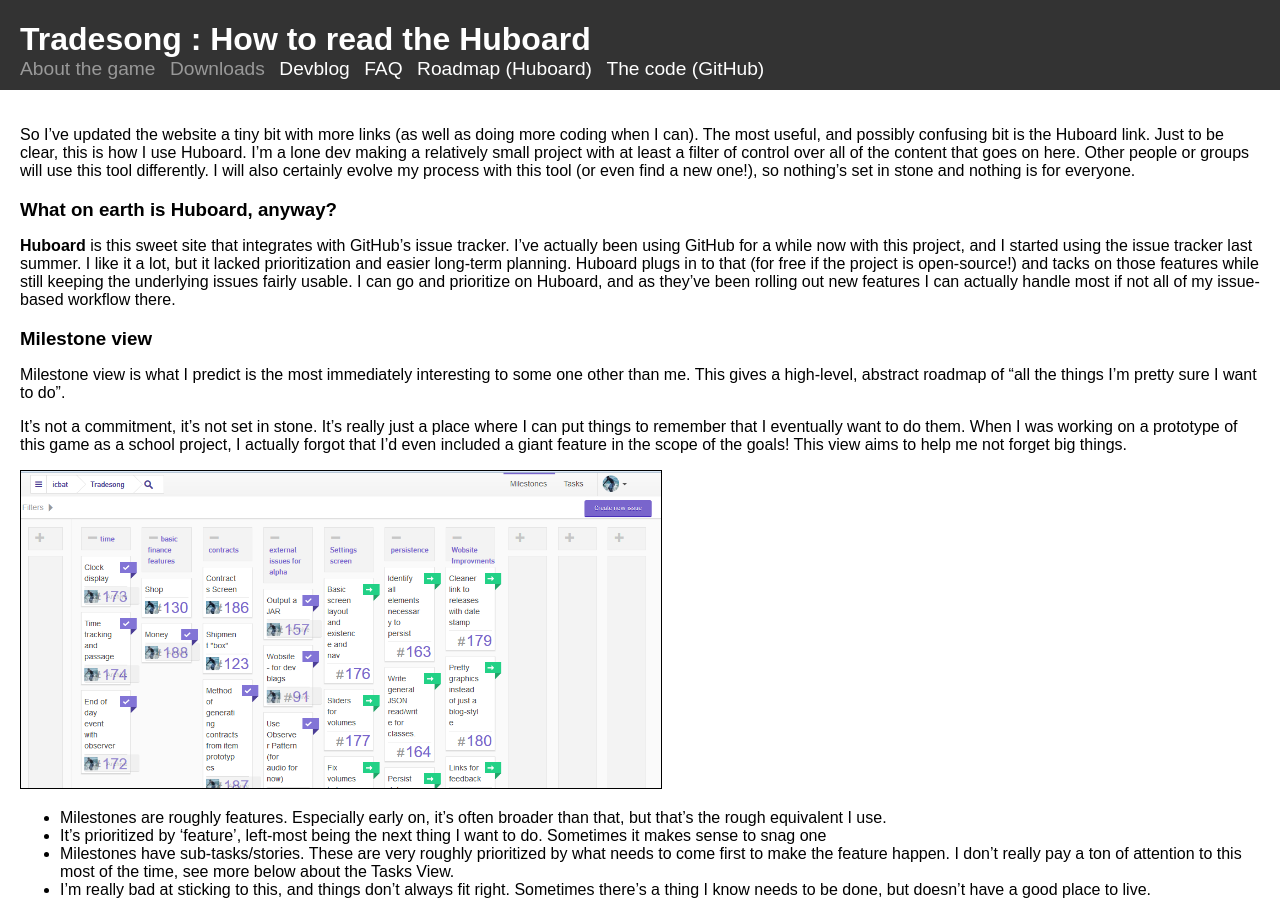
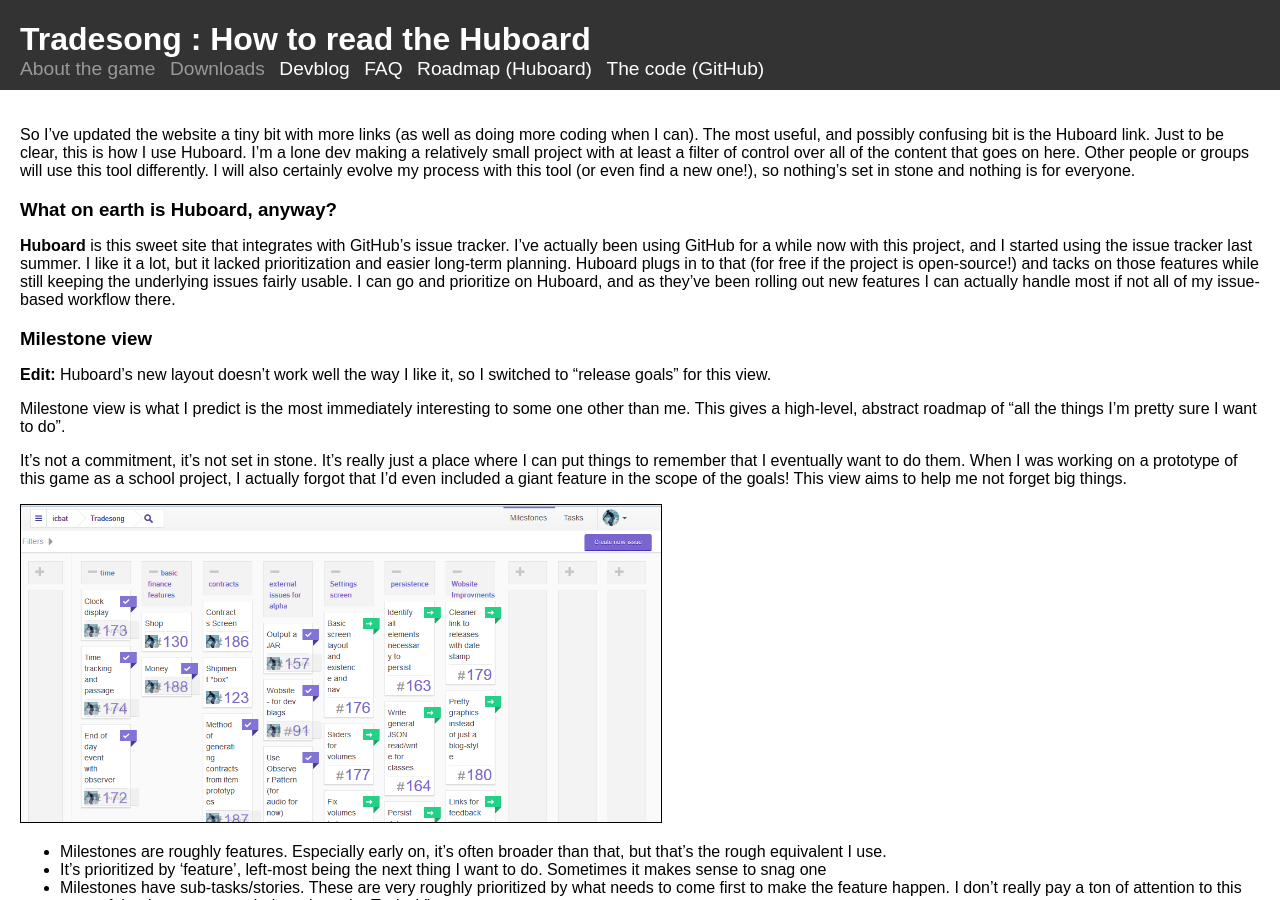
Before and after one commit to icbat/tradesong, a Jekyll site: the page built from _posts/2014-2-10-reading-huboard.md, in a window 1280 px wide and 900 px high. Built offline with Jekyll 4.4.1, drawn with Linux system fonts in a browser that asks for light colours.

Commit message:
Update to this post

```diff
--- a/_posts/2014-2-10-reading-huboard.md
+++ b/_posts/2014-2-10-reading-huboard.md
@@ -10,6 +10,8 @@
 [Huboard](http://www.huboard.com) is this sweet site that integrates with GitHub's issue tracker. I've actually been using GitHub for a while now with this project, and I started using the issue tracker last summer. I like it a lot, but it lacked prioritization and easier long-term planning. Huboard plugs in to that (for free if the project is open-source!) and tacks on those features while still keeping the underlying issues fairly usable. I can go and prioritize on Huboard, and as they've been rolling out new features I can actually handle most if not all of my issue-based workflow there.
 
 ### Milestone view
+
+**Edit:** Huboard's new layout doesn't work well the way I like it, so I switched to "release goals" for this view.
 
 Milestone view is what I predict is the most immediately interesting to some one other than me. This gives a high-level, abstract roadmap of "all the things I'm pretty sure I want to do".
 
```
